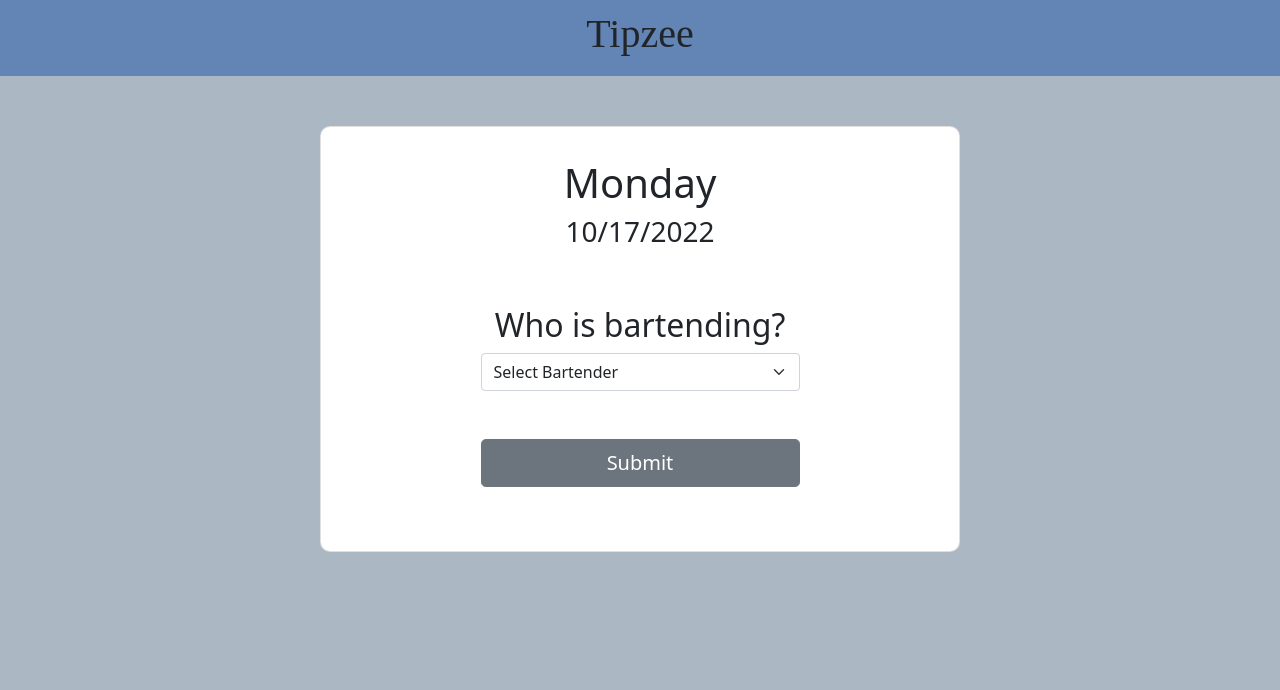
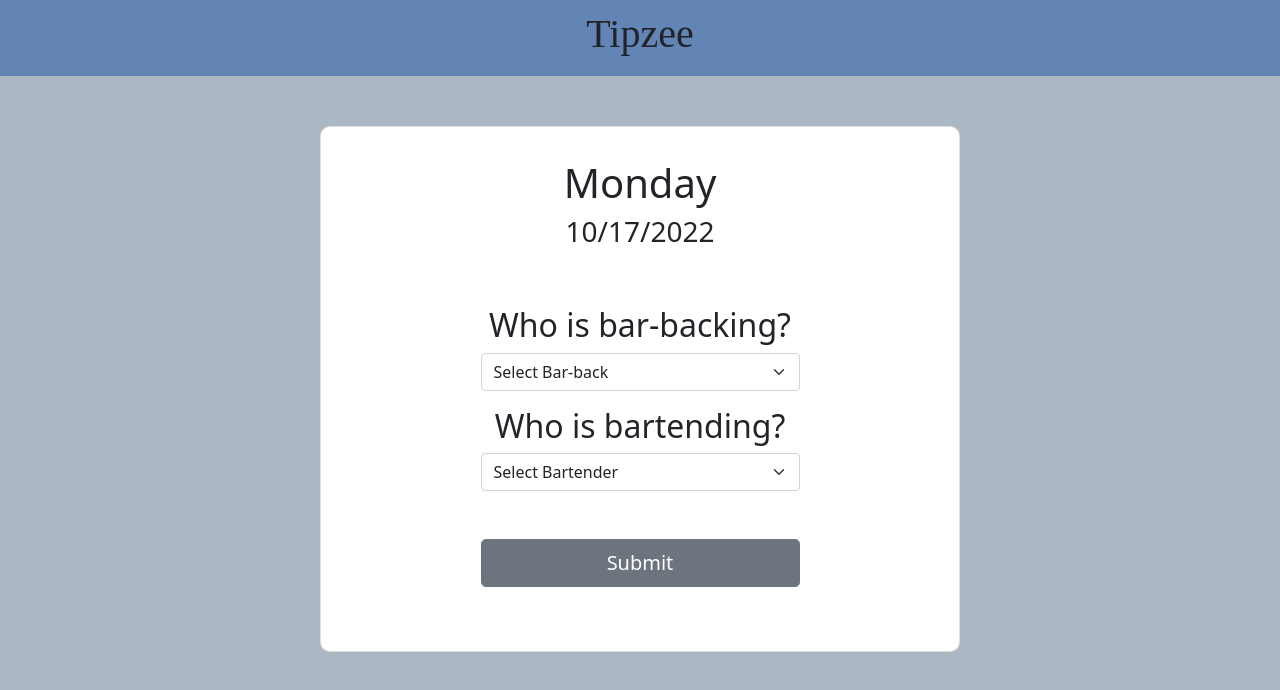
Before and after one commit to afrochef22/tipzee, a React (Create React App) app: page / in a window 1280 px wide. Shown: the top 690 px of the page. Built offline with nearby package versions, Linux system fonts and the light colour scheme; a web font is replaced by a local one.

Commit message:
add bar-back component

```diff
--- a/src/App.js
+++ b/src/App.js
@@ -23,13 +23,24 @@ const App = () => {
 			{ value: "Andre Jalaian", text: "Andre Jalaian", tipsCollected: 0 },
 			{ value: "Erik Zinkel", text: "Erik Zinkel", tipsCollected: 0 },
 		],
+
+		barBacks: [
+			{value: "", text: "Select Bar-back", disabled: true},
+			{value: "Carlos Cardenas", text: "Carlos Cardenas"},
+			{value: "Jose Verde", text:"Jose Verde"},
+			{value: "Ashanti Rogers", text: "Ashanti Rogers"}
+		]
 	};
 
 	const [totalTipsCollected, setTotalTipsCollected] = useState(0);
 
 	const [numberOfBartenders, setNumberOfBartenders] = useState(0);
 
+	const [numberOfBarBacks, setNumberOfBarBacks] = useState(0);
+
 	const [newWorkingBartenders, setWorkingBartender] = useState([]);
+
+	const [workingBarBack, setWorkingBarBack] = useState([])
 
 	const [isSubmited, setIsSubmited] = useState(false);
 
@@ -50,6 +61,19 @@ const App = () => {
 		setWorkingBartender([...newList]);
 	};
 
+	const addWorkingBarBackHandler = (barBack) => {
+		setWorkingBarBack([...workingBarBack, barBack])
+		setNumberOfBarBacks(workingBarBack.length + 1)
+	}
+
+	const removeWorkingBarBack = (employee) => {
+		const newList = workingBarBack.filter(
+			(barBack) => !barBack.includes(employee)
+		);
+		setWorkingBarBack([...newList]);
+	};
+
+
 	const isSubmitedHandler = (submit) => {
 		setIsSubmited(submit);
 	};
@@ -68,6 +92,9 @@ const App = () => {
 						isSubmited={isSubmited}
 						isSubmitedHandler={isSubmitedHandler}
 						bartenders={numberOfBartenders}
+						workingBarBack={workingBarBack}
+						newWorkingBarBack={addWorkingBarBackHandler}
+						removeWorkingBarBack={removeWorkingBarBack}
 					/>
 				</div>
 			) : (
--- /dev/null
+++ b/src/components/Barback.js
@@ -0,0 +1,74 @@
+import React , { useState }from "react";
+import {
+	Form,
+	Col,
+	FormGroup,
+	Input,
+	Label,
+	Button,
+	Card,
+	InputGroup,
+} from "reactstrap";
+import "./Barback.css"
+
+
+
+const BarBack = (props) => {
+
+const [selected, setSelected] = useState("");
+const addWorkingBarBack = (e) => {
+    props.newWorkingBarBack(e.target.value);
+};
+
+const removeHandler = (e) => {
+    e.preventDefault();
+    const inputVal = document.getElementById(e.target.value).value;
+    props.removeWorkingBarBack(inputVal);
+};
+
+    return (<div>
+        <FormGroup>
+            <h2>Who is bar-backing?</h2>
+            {props.workingBarBack.map((barBack, i) =>(
+                <InputGroup
+                className="select-bartender"
+                key={barBack}
+                onSubmit={removeHandler}
+            >
+                <Input readOnly defaultValue={barBack} id={barBack} />
+                <Button
+                    color="danger"
+                    value={barBack}
+                    onClick={removeHandler}
+                >
+                    Remove
+                </Button>
+                </InputGroup>
+            ))}
+            <Input
+                id=""
+                type="select"
+                value={""}
+                placeholder="Select a bar-back"
+                onChange={addWorkingBarBack}
+                >
+                {props.tips.barBacks
+                .filter(
+                (barBack) =>
+                !props.workingBarBack.includes(barBack.value)
+                )
+                .map((barBack, i) => (
+                <option
+                disabled={barBack.disabled}
+                key={barBack.value}
+                value={barBack.value}
+                >
+                {barBack.text}
+                </option>
+                ))}
+            </Input>
+        </FormGroup>
+    </div>)
+}
+
+export default BarBack;
--- a/src/components/TipForm.js
+++ b/src/components/TipForm.js
@@ -10,6 +10,7 @@ import {
 	InputGroup,
 } from "reactstrap";
 import CurrentShift from "./CurrentShift";
+import BarBack from "./Barback";
 import "./TipForm.css";
 import "../index.css";
 import "bootstrap/dist/css/bootstrap.min.css";
@@ -67,6 +68,10 @@ const TipsForm = (props) => {
 					<CurrentShift />
 					<Form>
 						<FormGroup className="row-content card-container">
+							<BarBack tips={props.tips}  workingBarBack={props.workingBarBack} newWorkingBarBack = {props.newWorkingBarBack}
+							removeWorkingBarBack={props.removeWorkingBarBack}/>
+
+
 							<h2 htmlFor="exampleSelect">Who is bartending?</h2>
 							{props.workingBartender.map((bartender, i) => (
 								<InputGroup
```
Also changed, not shown: src/components/Barback.css (added).
